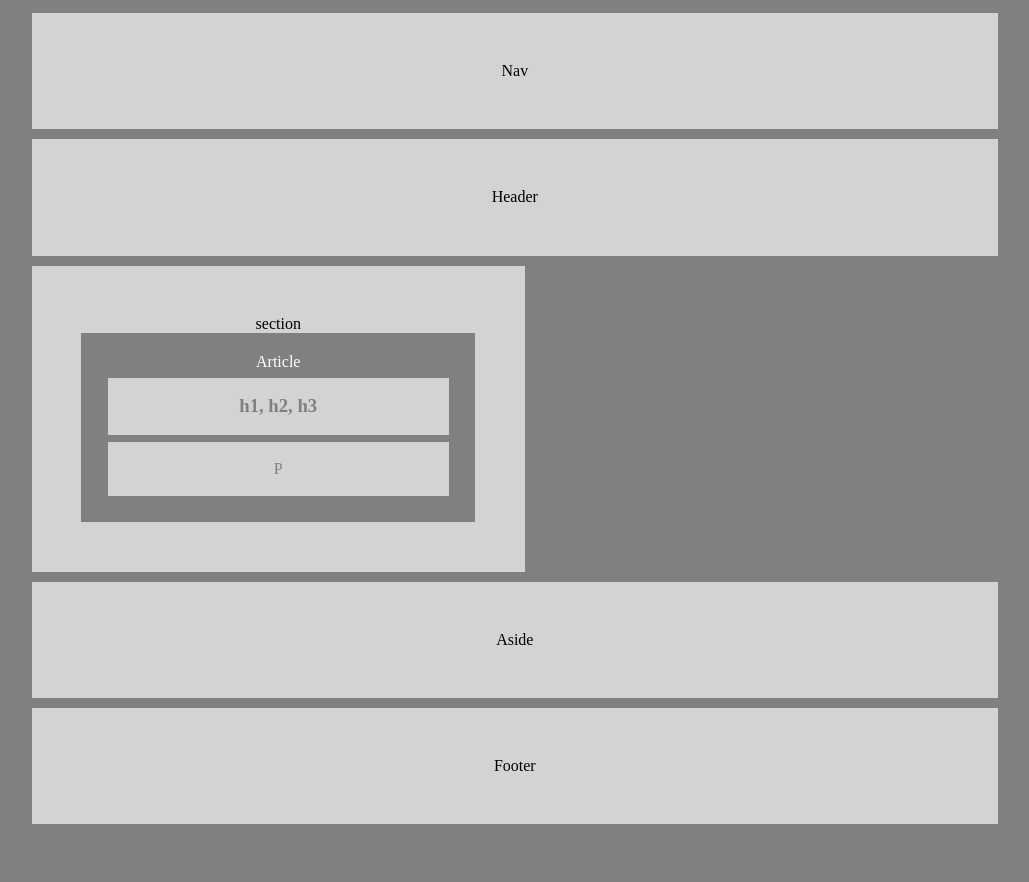
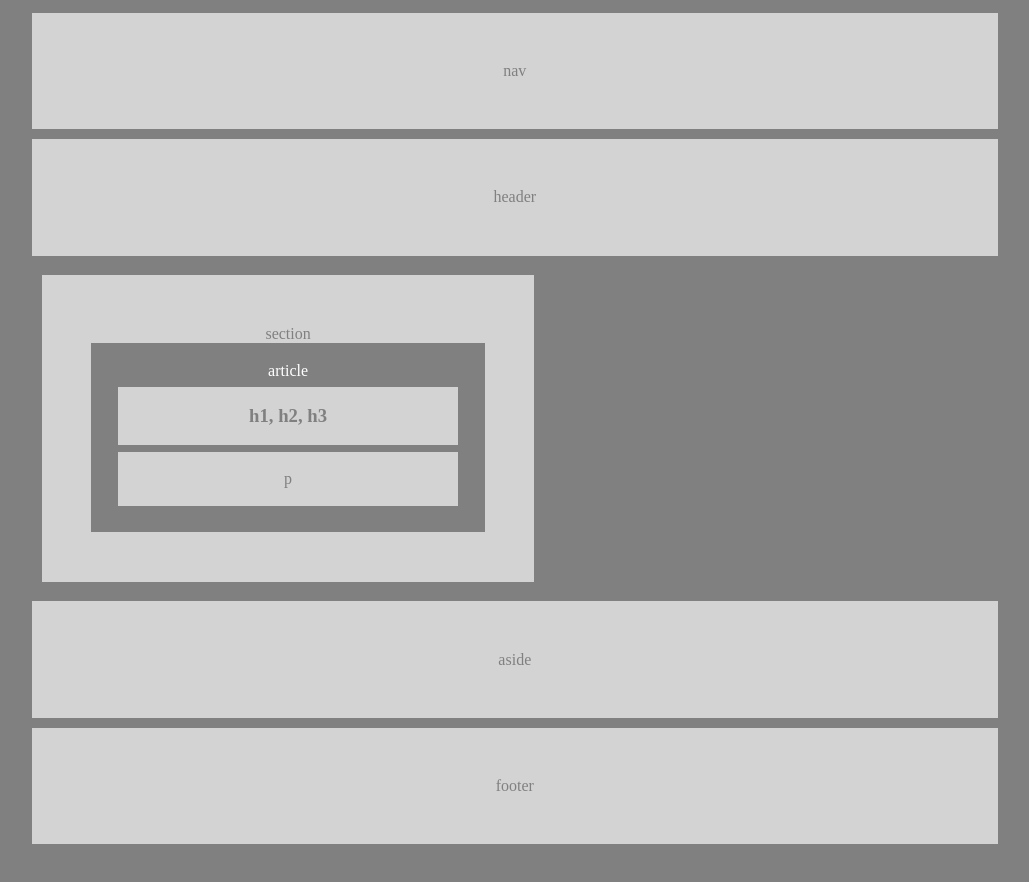
Before and after one commit to mlacy0915/HW-Wireframe, a plain HTML site: page index.html in a window 1280 px wide. Shown: the whole page, without its empty margins (106-1135 px from the left). Drawn offline with Linux system fonts and the light colour scheme.

Commit message:
modifications to html rm skeleton

```diff
--- a/index.html
+++ b/index.html
@@ -12,11 +12,11 @@
 <body>
 
 <nav>
-    Nav
+    nav
 </nav>
 
     <header>
-        Header
+        header
     </header>
 
 <section>
@@ -25,24 +25,25 @@
 
         <article>
 
-            Article
+            article
                 <h1>h1, h2, h3</h1>
             <p>
-                P
+                p
             </p>
 
         </article>
-    <div class="clearfix"></div>
+
 </section>
 
-<aside>
-    Aside
-</aside>
+    <aside>
+        aside
+    </aside>
 
 
 </body>
 
-<footer>
-    Footer
-</footer>
+    <footer>
+        footer
+    </footer>
+
 </html>
--- a/style.css
+++ b/style.css
@@ -3,20 +3,21 @@ header,nav,section,aside, footer {
     background-color: lightgrey;
     text-align: center;
     margin: 1%;
+    color: gray;
 
 }
 body {
     background: grey;
     margin-top: 1%;
     margin-right: 13%;
-    margin-bottom: 8%;
+    margin-bottom: 6%;
     margin-left: 10%;
 }
 
 section {
     width: 40%;
     height: 20%;
-    margin-right: 0
+    margin: 2%;
 }
 
 article {
@@ -33,5 +34,5 @@ h1, p {
 }
 
 aside {
-    clear: right;=
+
 }
```
Also changed, not shown: skeleton.html (deleted).
